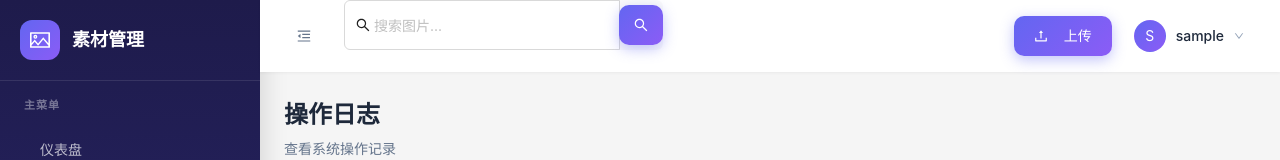
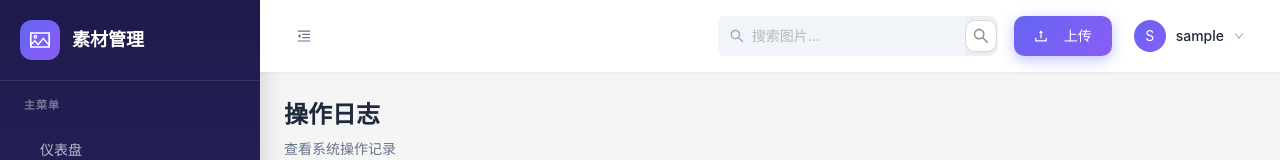
Before and after one commit to henrybjsoft/ai-image-store, a Vue app in the folder client/: page /logs in a window 1280 px wide. Shown: the top 160 px of the page. Built offline with nearby package versions, Linux system fonts and the light colour scheme; no server answers; sample sign-in values are in the browser's storage.

Commit message:
多项优化

```diff
--- a/client/src/views/Images.vue
+++ b/client/src/views/Images.vue
@@ -222,8 +222,9 @@
             <a-button type="primary" @click="handleDownload(previewImage)">
               <DownloadOutlined /> 下载
             </a-button>
-            <a-button :loading="reanalyzing" @click="handleReanalyze(previewImage)">
-              <SyncOutlined /> 重新识别
+            <a-button class="reanalyze-btn" :loading="reanalyzing" @click="handleReanalyze(previewImage)">
+              <template #icon><SyncOutlined /></template>
+              重新识别
             </a-button>
             <a-button @click="handleFavorite(previewImage)">
               <HeartFilled v-if="previewImage.is_favorite" style="color: #ef4444" />
@@ -309,6 +310,10 @@ const categoryTree = computed(() => {
 
 onMounted(async () => {
   await Promise.all([loadCategories(), loadTags()])
+  // 读取URL中的keyword参数
+  if (route.query.keyword) {
+    keyword.value = route.query.keyword
+  }
   await loadImages()
 })
 
@@ -490,6 +495,15 @@ async function handleSemanticSearch() {
 
 watch(() => pagination.current, () => loadImages())
 watch(() => pagination.pageSize, () => loadImages())
+
+// 监听URL中keyword参数变化
+watch(() => route.query.keyword, (newKeyword) => {
+  if (newKeyword !== keyword.value) {
+    keyword.value = newKeyword || ''
+    pagination.current = 1
+    loadImages()
+  }
+})
 </script>
 
 <style scoped>
@@ -891,6 +905,10 @@ watch(() => pagination.pageSize, () => loadImages())
   margin-top: 24px;
 }
 
+.reanalyze-btn {
+  min-width: 104px;
+}
+
 /* 语义搜索 */
 .semantic-modal :deep(.ant-modal-body) {
   padding: 24px;
--- a/client/src/views/Layout.vue
+++ b/client/src/views/Layout.vue
@@ -68,13 +68,14 @@
             <MenuUnfoldOutlined v-if="collapsed" />
             <MenuFoldOutlined v-else />
           </div>
+        </div>
 
+        <div class="header-right">
           <!-- 搜索栏 -->
           <div class="search-wrapper">
             <a-input-search
               v-model:value="searchKeyword"
               placeholder="搜索图片..."
-              enter-button
               @search="handleSearch"
               class="search-input"
             >
@@ -83,9 +84,7 @@
               </template>
             </a-input-search>
           </div>
-        </div>
 
-        <div class="header-right">
           <!-- 快捷操作 -->
           <a-button type="primary" class="upload-btn" @click="$router.push('/upload')">
             <UploadOutlined /> 上传
@@ -311,7 +310,6 @@ function handleLogout() {
   background: white;
   padding: 0 24px !important;
   height: 72px !important;
-  line-height: 72px !important;
   display: flex;
   justify-content: space-between;
   align-items: center;
@@ -324,8 +322,6 @@ function handleLogout() {
 .header-left {
   display: flex;
   align-items: center;
-  gap: 20px;
-  height: 100%;
 }
 
 .collapse-btn {
@@ -346,30 +342,52 @@ function handleLogout() {
   color: #6366f1;
 }
 
+.header-right {
+  display: flex;
+  align-items: center;
+  gap: 16px;
+}
+
 .search-wrapper {
-  width: 320px;
-  flex-shrink: 0;
+  width: 280px;
+  display: flex;
+  align-items: center;
 }
 
 .search-input {
   border-radius: 10px;
+  background: #f1f5f9;
+  display: flex;
+  align-items: center;
+}
+
+.search-input :deep(.ant-input-affix-wrapper) {
+  background: #f1f5f9;
+  border: none;
+  border-radius: 10px;
+  padding: 4px 12px;
+  display: flex;
+  align-items: center;
 }
 
 .search-input :deep(.ant-input) {
-  border-radius: 10px 0 0 10px;
-  height: 40px;
+  background: transparent;
+  border: none;
+  height: 32px !important;
+  line-height: 32px !important;
 }
 
-.search-input :deep(.ant-input-search-button) {
-  border-radius: 0 10px 10px 0;
-  height: 40px;
+.search-input :deep(.ant-input:focus) {
+  box-shadow: none;
 }
 
-.header-right {
-  display: flex;
-  align-items: center;
-  gap: 16px;
-  height: 100%;
+.search-input :deep(.ant-input-affix-wrapper:hover) {
+  background: #e2e8f0;
+}
+
+.search-input :deep(.ant-input-prefix) {
+  color: #94a3b8;
+  margin-right: 8px;
 }
 
 .upload-btn {
```
Also changed, not shown: 1 other file (tests, documents, lock files or other folders).
